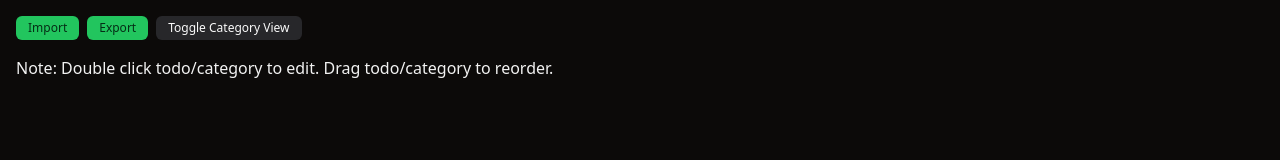
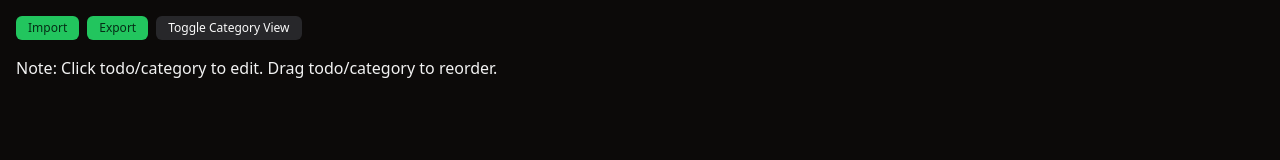
Before and after one commit to prmzk/get-yo-stuff-done, a React (Vite) app: page / in a window 1280 px wide. Shown: the top 160 px of the page. Built offline with nearby package versions, Linux system fonts and the light colour scheme.

Commit message:
fix Menu instructions

```diff
--- a/src/components/Menu.tsx
+++ b/src/components/Menu.tsx
@@ -18,9 +18,7 @@ const Menu = () => {
           Toggle Category View
         </Button>
       </div>
-      <p>
-        Note: Double click todo/category to edit. Drag todo/category to reorder.
-      </p>
+      <p>Note: Click todo/category to edit. Drag todo/category to reorder.</p>
     </div>
   );
 };
```
